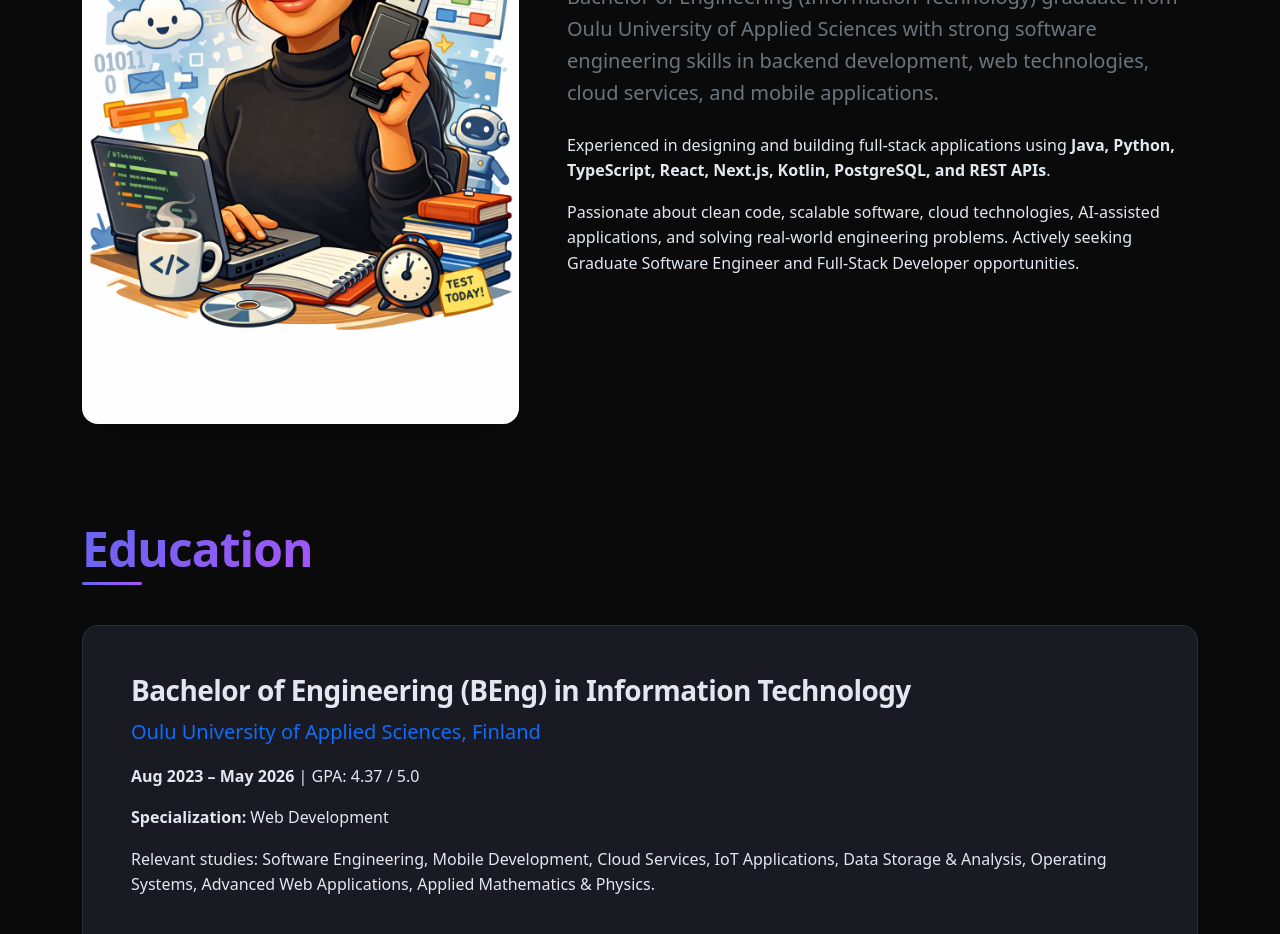
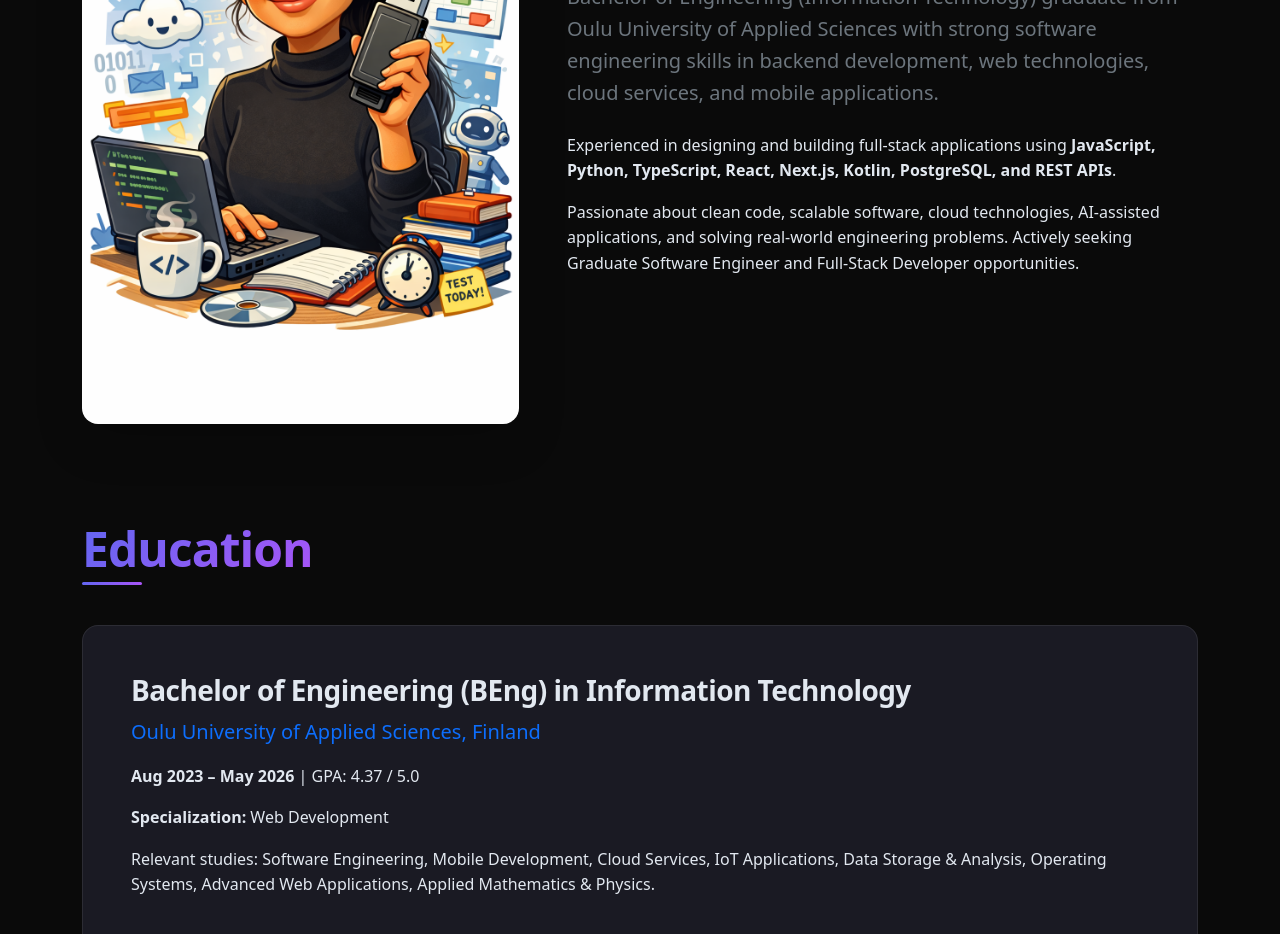
Before and after one commit to ruwanividanachchi/My_portfolio, a React (Vite) app: page / in a window 1280 px wide. Shown: the part 1080-2014 px from the top of the page. Built offline with nearby package versions, Linux system fonts and the light colour scheme.

Commit message:
Fix Java to JavaScript typo

```diff
--- a/src/components/About.jsx
+++ b/src/components/About.jsx
@@ -30,7 +30,7 @@ const About = () => (
 
             <p>
               Experienced in designing and building full-stack applications using
-              <strong> Java, Python, TypeScript, React, Next.js, Kotlin, PostgreSQL, and REST APIs</strong>.
+              <strong> JavaScript, Python, TypeScript, React, Next.js, Kotlin, PostgreSQL, and REST APIs</strong>.
             </p>
 
             <p>
```
